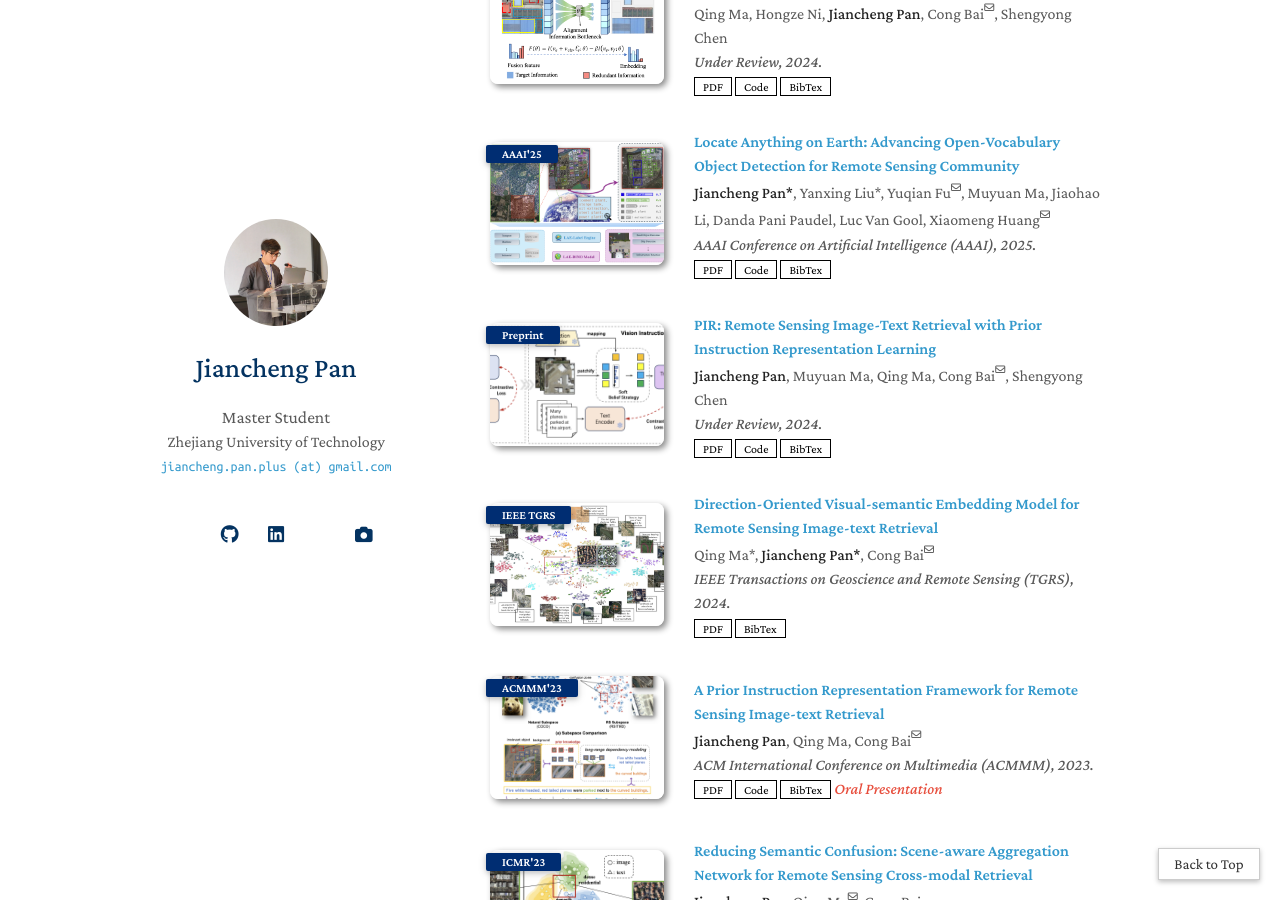
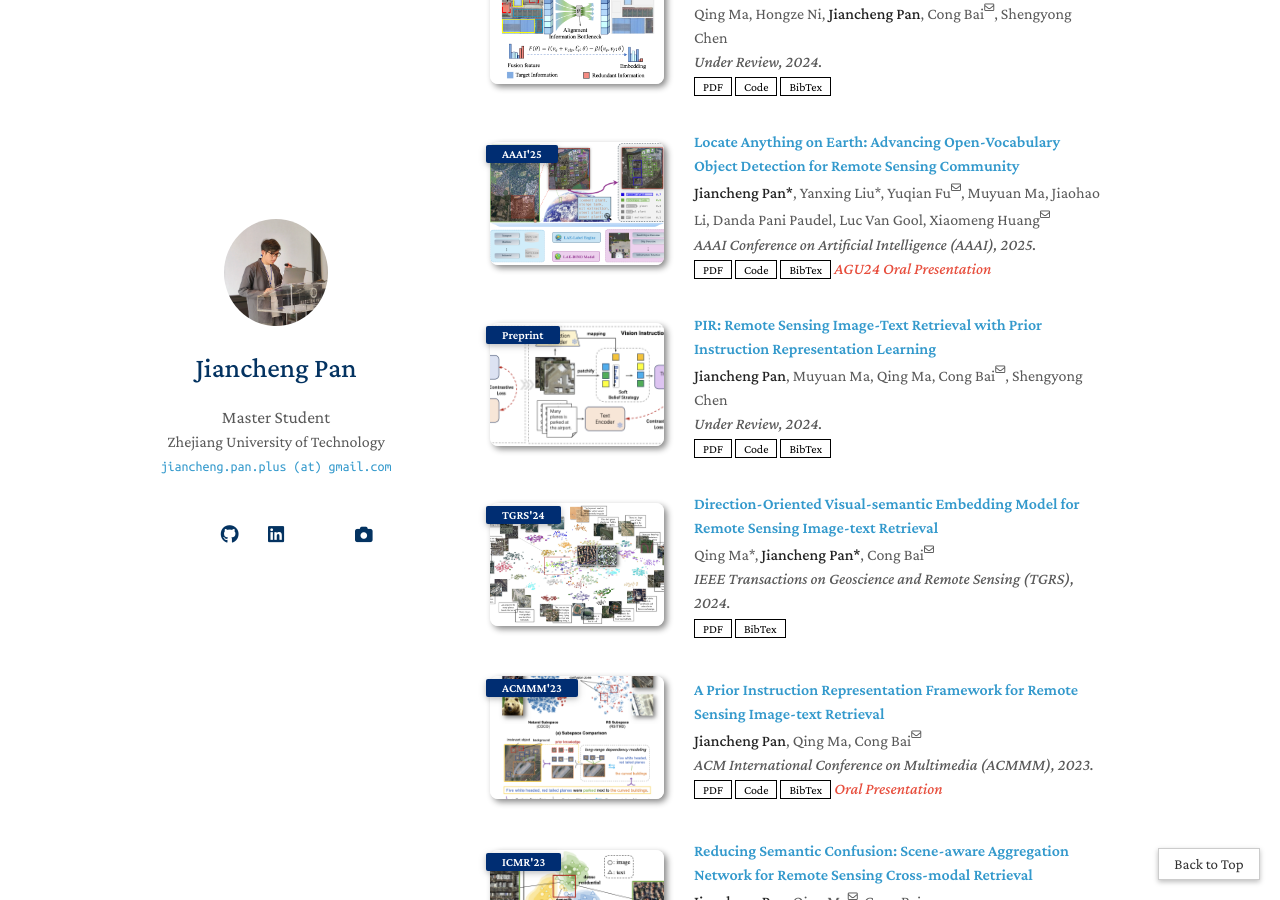
Before and after one commit to jaychempan/jaychempan.github.io, a Jekyll site: the page built from index.md, in a window 1280 px wide and 900 px high, scrolled down 844 px. Built offline with Jekyll 4.4.1, drawn with Linux system fonts in a browser that asks for light colours; a style sheet for code colours, icons or effects is not loaded; our own code applies the rules of GitHub Pages for plain Markdown files.

Commit message:
update index

```diff
--- a/_data/publications.yml
+++ b/_data/publications.yml
@@ -16,6 +16,7 @@ main:
     code: https://github.com/jaychempan/LAE-DINO/
     bibtex: ./bibx/pan2024locateearthadvancingopenvocabulary.html
     image: ./images/papers/lae.png
+    notes: AGU24 Oral Presentation
 
   - title: "PIR: Remote Sensing Image-Text Retrieval with Prior Instruction Representation Learning"
     authors: <strong>Jiancheng Pan</strong>, Muyuan Ma, Qing Ma, Cong Bai<sup><i class="fa-regular fa-envelope fa-xs"></i></sup>, Shengyong Chen
@@ -28,7 +29,7 @@ main:
 
   - title: Direction-Oriented Visual-semantic Embedding Model for Remote Sensing Image-text Retrieval
     authors: Qing Ma&ast;, <strong>Jiancheng Pan&ast;</strong>, Cong Bai<sup><i class="fa-regular fa-envelope fa-xs"></i></sup>
-    conference_short: IEEE TGRS
+    conference_short: TGRS'24
     conference: IEEE Transactions on Geoscience and Remote Sensing (TGRS), 2024.
     pdf: https://ieeexplore.ieee.org/document/10507076
     bibtex: ./bibx/ma2023direction.html
```
